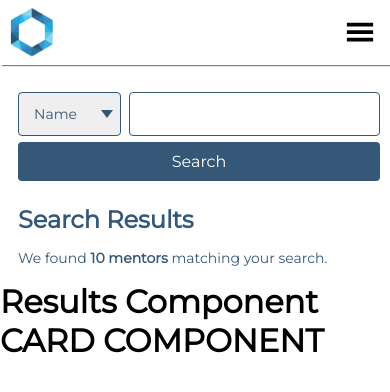
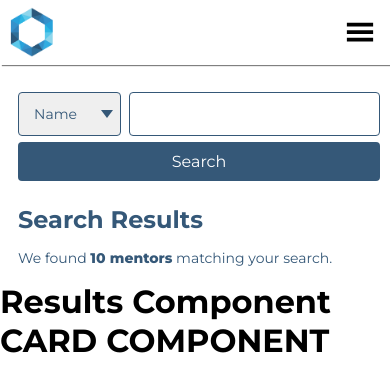
Before and after one commit to ettienekorayyi/poc-code-sydney, a React (Create React App) app: page / in a window 390 px wide. Shown: the top 392 px of the page. Built offline with nearby package versions, Linux system fonts and the light colour scheme.

Commit message:
DEV-017 import more font styles include font weight

```diff
--- a/src/components/NavBar/NavBar.js
+++ b/src/components/NavBar/NavBar.js
@@ -44,7 +44,7 @@ const NavBar = () => {
 
           <div className='dropdown-section loggedin-user'>
             <div className='dropdown-icon'>
-              <img src={Engramar} className='avatar' alt='Photo of Engramar' />
+              <img src={Engramar} className='avatar' alt='Engramar' />
             </div>
             <div className='engramar'>Engrammar B</div>
           </div>
--- a/src/components/Search/Search.js
+++ b/src/components/Search/Search.js
@@ -23,7 +23,8 @@ const Search = () => {
       <div className='results-section'>
         <h2>Search Results</h2>
         <div className='search-results'>
-          We found <strong>10 mentors</strong> matching your search.
+          We found <strong className='result'>10 mentors</strong> matching your
+          search.
         </div>
       </div>
     </div>
--- a/src/components/Search/search.css
+++ b/src/components/Search/search.css
@@ -77,4 +77,8 @@
     margin: 15px 0;
     font-size: 14px;
   }
+
+  .result {
+    font-weight: 800;
+  }
 }
--- a/src/index.css
+++ b/src/index.css
@@ -1,4 +1,4 @@
-@import url('https://fonts.googleapis.com/css2?family=Montserrat&display=swap');
+@import url('https://fonts.googleapis.com/css2?family=Montserrat:wght@200;300;400;500;600;700;800;900&display=swap');
 
 * {
   font-family: 'Montserrat', sans-serif;
```
